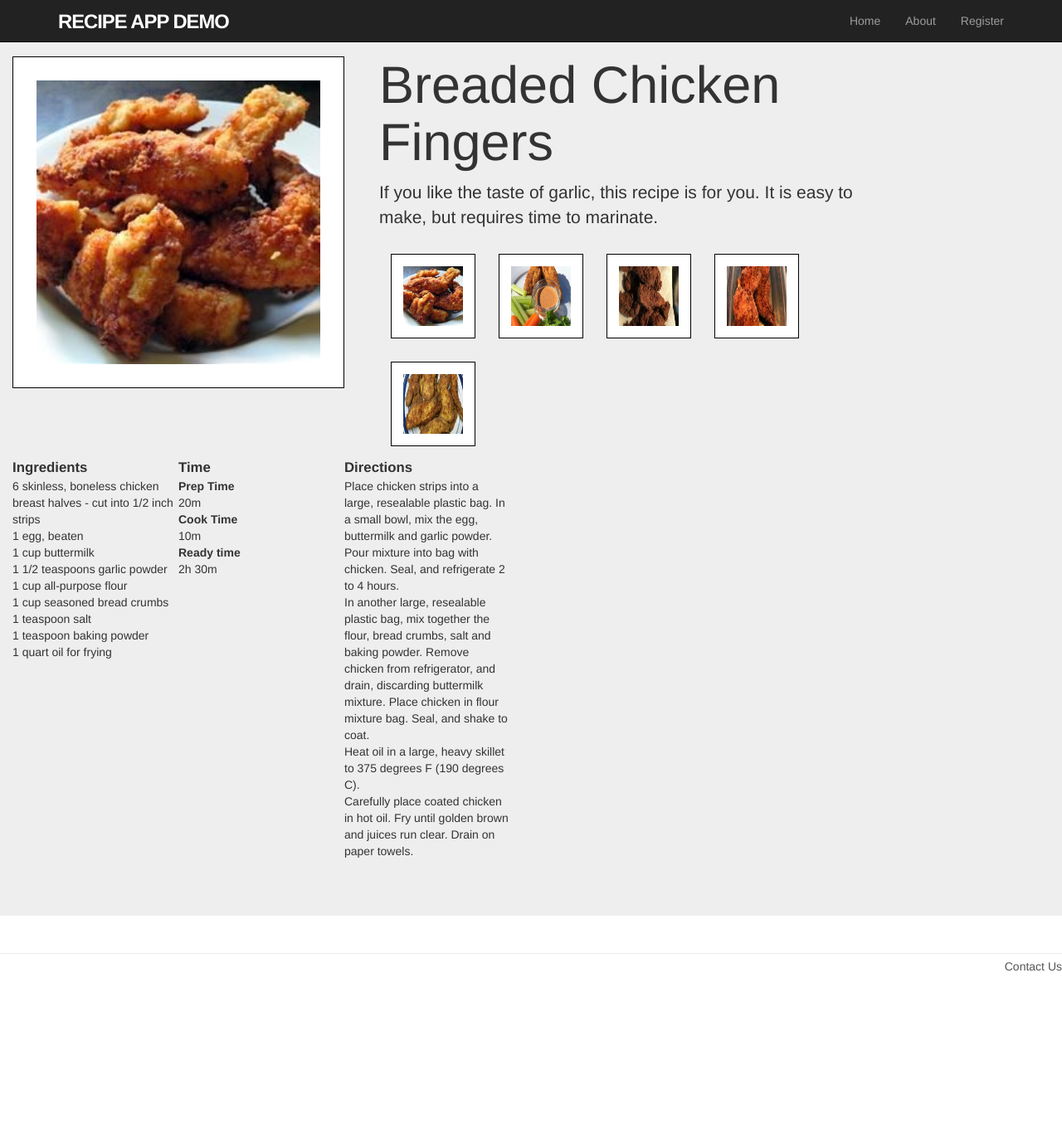
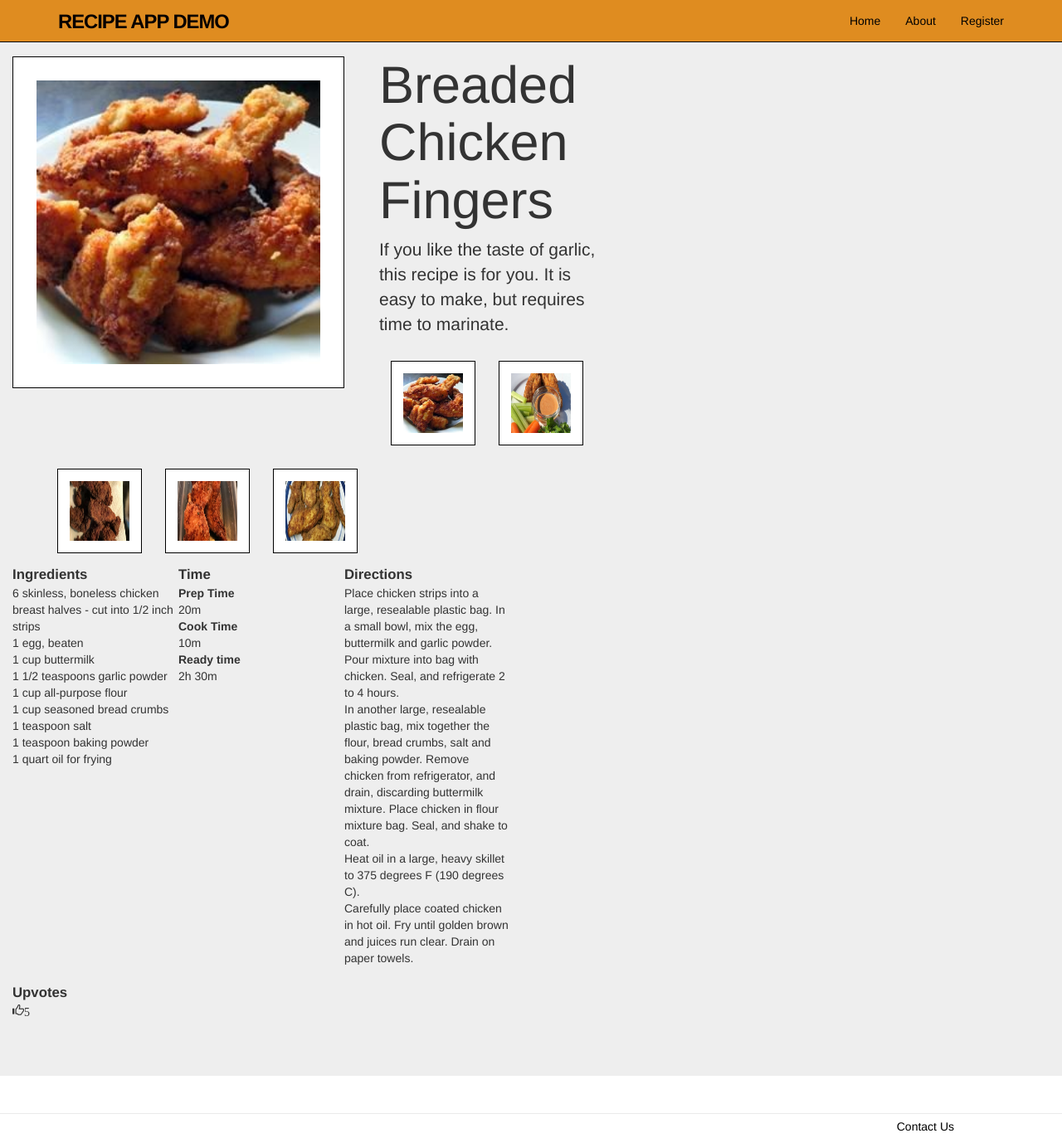
Before and after one commit to padraigoneill1/ewd-assignment-1, a React (Create React App) app in the folder recipes-app/: page /recipes/breaded-chicken-fingers in a window 1280 px wide. Shown: the whole page at 83% size. Before the commit the page ends 1185 px from the top, so only its background shows below. Built offline with nearby package versions, Linux system fonts and the light colour scheme.

Commit message:
Added somne styling

```diff
--- a/recipes-app/public/recipeDetails/recipes/breaded-chicken-fingers.json
+++ b/recipes-app/public/recipeDetails/recipes/breaded-chicken-fingers.json
@@ -23,6 +23,7 @@
         "Heat oil in a large, heavy skillet to 375 degrees F (190 degrees C).",
         "Carefully place coated chicken in hot oil. Fry until golden brown and juices run clear. Drain on paper towels."
     ],
+    "upvotes": 5,
 
     "description": "If you like the taste of garlic, this recipe is for you. It is easy to make, but requires time to marinate.",
 
--- a/recipes-app/public/recipeDetails/recipes/filet-mignon-with-rich-balsamic-glaze.json
+++ b/recipes-app/public/recipeDetails/recipes/filet-mignon-with-rich-balsamic-glaze.json
@@ -18,6 +18,7 @@
         "Heat a nonstick skillet over medium-high heat. Place steaks in hot pan, and cook for 1 minute on each side, or until browned. Reduce heat to medium-low, and add balsamic vinegar and red wine. Cover, and cook for 4 minutes on each side, basting with sauce when you turn the meat over.",
         "Remove steaks to two warmed plates, spoon one tablespoon of glaze over each, and serve immediately."
     ],
+    "upvotes": 4,
 
     "description": "This is an elegant and quick romantic dinner for two. Wonderful served with steamed asparagus and baby red potatoes.",
 
--- a/recipes-app/public/recipeDetails/recipes/tomato-chicken-parmesan.json
+++ b/recipes-app/public/recipeDetails/recipes/tomato-chicken-parmesan.json
@@ -22,6 +22,8 @@
 
     "description": "A delicious Italian breaded chicken smothered with cheese and tomato-based pasta sauce!",
 
+    "upvotes": 10,
+
     "id": "tomato-chicken-parmesan",
     "images": [
         "img/recipes/tomato-chicken-parmesan.0.jpg",
--- a/recipes-app/src/App.js
+++ b/recipes-app/src/App.js
@@ -30,7 +30,7 @@ class App extends Component {
                     filterText={this.state.search}
                     sort={this.state.sort} />
                 <RecipeList recipes={filteredList}
-                     upvoteHandler={this.incrementUpvote} />
+                     upvoteHandler={this.incrementUpvote}
                  />
             </div>
         );
--- a/recipes-app/src/components/footer/footer.css
+++ b/recipes-app/src/components/footer/footer.css
@@ -3,11 +3,11 @@ footer {
     margin-top: 45px;
     padding-top: 5px;
     border-top: 1px solid #eaeaea;
-    color: #777;
+    color: rgb(0, 0, 0);
   }
 
   footer a {
-    color: #555;
+    color: rgb(0, 0, 0);
   }
 
   footer a:hover {
@@ -21,6 +21,7 @@ footer {
   footer ul {
     float: right;
     list-style: none;
+    margin-right: 130px;
   }
 
   footer ul li {
--- a/recipes-app/src/components/header/header.css
+++ b/recipes-app/src/components/header/header.css
@@ -3,7 +3,7 @@
     float: left;
     margin-right: 10px;
     font-size: 1.7em;
-    color: #fff;
+    color: rgb(7, 0, 0);
     text-transform: uppercase;
     letter-spacing: -1px;
     padding-top: 9px;
@@ -11,6 +11,15 @@
   }
 
   #logo:hover {
-    color: #fff;
+    color: rgb(124, 14, 14);
     text-decoration: none;
   }
+
+  .navbar-inverse {
+    background-color: #df8c20;
+    border-color: #080808;
+    color:#080808;
+}
+.navbar-inverse .navbar-nav > li > a {
+  color: #000000;
+}
--- a/recipes-app/src/components/recipeDetail/details.js
+++ b/recipes-app/src/components/recipeDetail/details.js
@@ -34,7 +34,12 @@ export default  ({recipe}) => {
                           {directions}
                   </dl>
               </li>
-
+              <li>
+                  <span>Upvotes </span>
+                  <dl>
+                  <span className="glyphicon glyphicon-thumbs-up ptr" >{recipe.upvotes}</span>
+                  </dl>
+              </li>
               </ul>
             </div>
         )
--- a/recipes-app/src/components/recipeDetail/index.js
+++ b/recipes-app/src/components/recipeDetail/index.js
@@ -29,7 +29,7 @@ class RecipeDetail extends Component {
         return (
             <div className="container-fluid">
               <div className="row">
-                  <div className="col-md-10">
+                  <div className="col-md-7">
                       {display}
                   </div>
               </div>
--- a/recipes-app/src/components/selectControls/index.js
+++ b/recipes-app/src/components/selectControls/index.js
@@ -1,4 +1,5 @@
 import React, { Component } from 'react';
+import './selectControls.css'
 
  export default class SelectControls extends Component {
     handleChange = (e, type, value) => {
--- /dev/null
+++ b/recipes-app/src/components/selectControls/selectControls.css
@@ -0,0 +1,3 @@
+.col-md-10 {
+    margin-left: 140px;
+}
--- a/recipes-app/src/index.js
+++ b/recipes-app/src/index.js
@@ -33,7 +33,6 @@ const Router = props => {
             <Switch>
                 <Route path='/recipes/:id' component={ RecipeDetail } />
                 <Route exact path='/' component={ App } />
-
                 <Route path='/contact' component={ Contact } />
                 <Route path='/about' component={ About } />
                 <Redirect from='*' to='/' />
```
